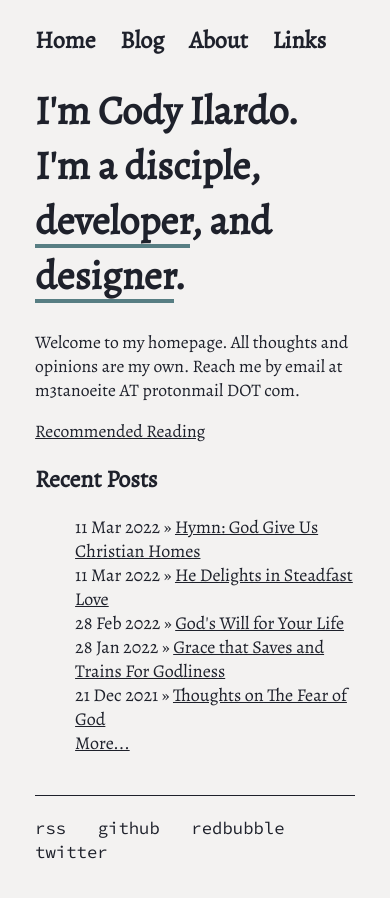
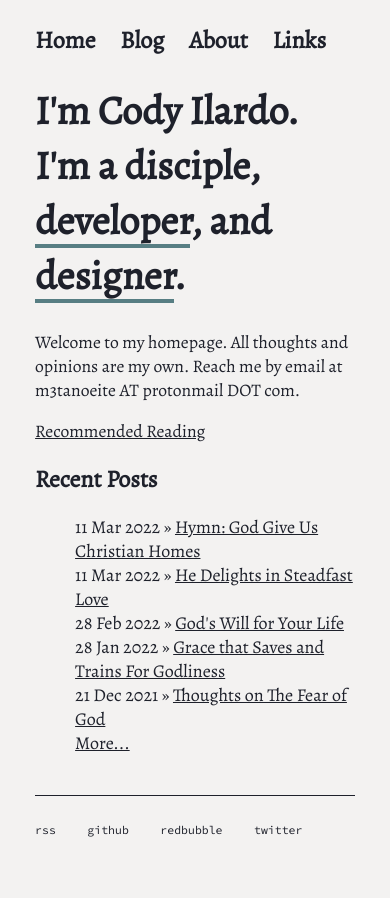
Before and after one commit to codyilardo/codyilardo.github.io, a Jekyll site: the page built from index.html, in a window 390 px wide. Built offline with Jekyll 4.4.1, drawn with Linux system fonts in a browser that asks for light colours.

Commit message:
testing styling mobile

```diff
--- a/css/main.css
+++ b/css/main.css
@@ -162,10 +162,12 @@ ul.posts li {
     }
 
     .footer-li {
-        font-size: 0.9em;
+        font-size: 0.6em;
     }
 
     .post-li {
         font-size: 0.75em;
+        overflow: hidden;
+        text-overflow: ellipsis;
     }
 }
```
